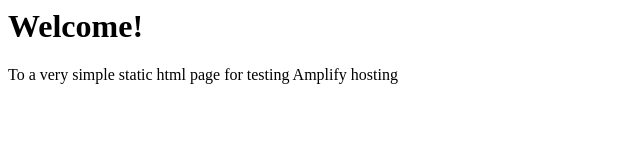
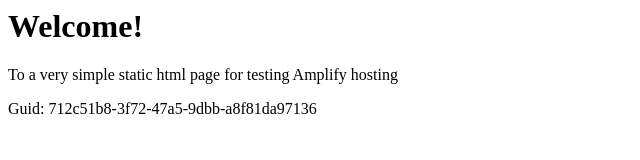
Before and after one commit to aws-aemilia-pdx/Github-PR-Commit-Integration-Test-DoNotTouch-Gith-OKSLNVO2-v1-prod-us-west-2, a website: page src/index.html in a window 1280 px wide. Shown: the whole page, without its empty margins (0-640 px from the left). Drawn offline with Linux system fonts and the light colour scheme.

Commit message:
commit from integ tests

```diff
--- a/src/index.html
+++ b/src/index.html
@@ -1,3 +1,5 @@
+
+
 <html lang="en">
 
 <head>
@@ -10,6 +12,6 @@
 <body>
     <h1>Welcome!</h1>
     <p>To a very simple static html page for testing Amplify hosting</p>
-</body>
+    <p>Guid: 712c51b8-3f72-47a5-9dbb-a8f81da97136</p></body>
 
 </html>
```
